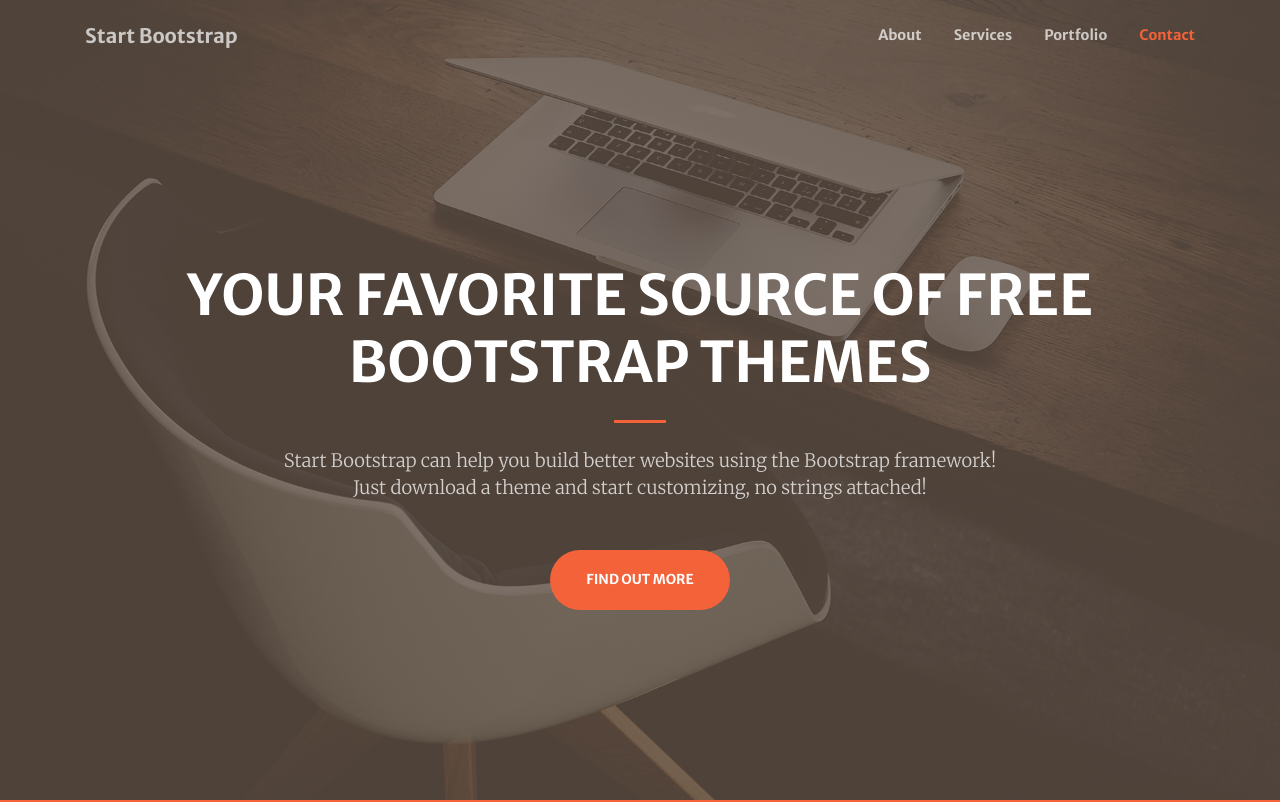
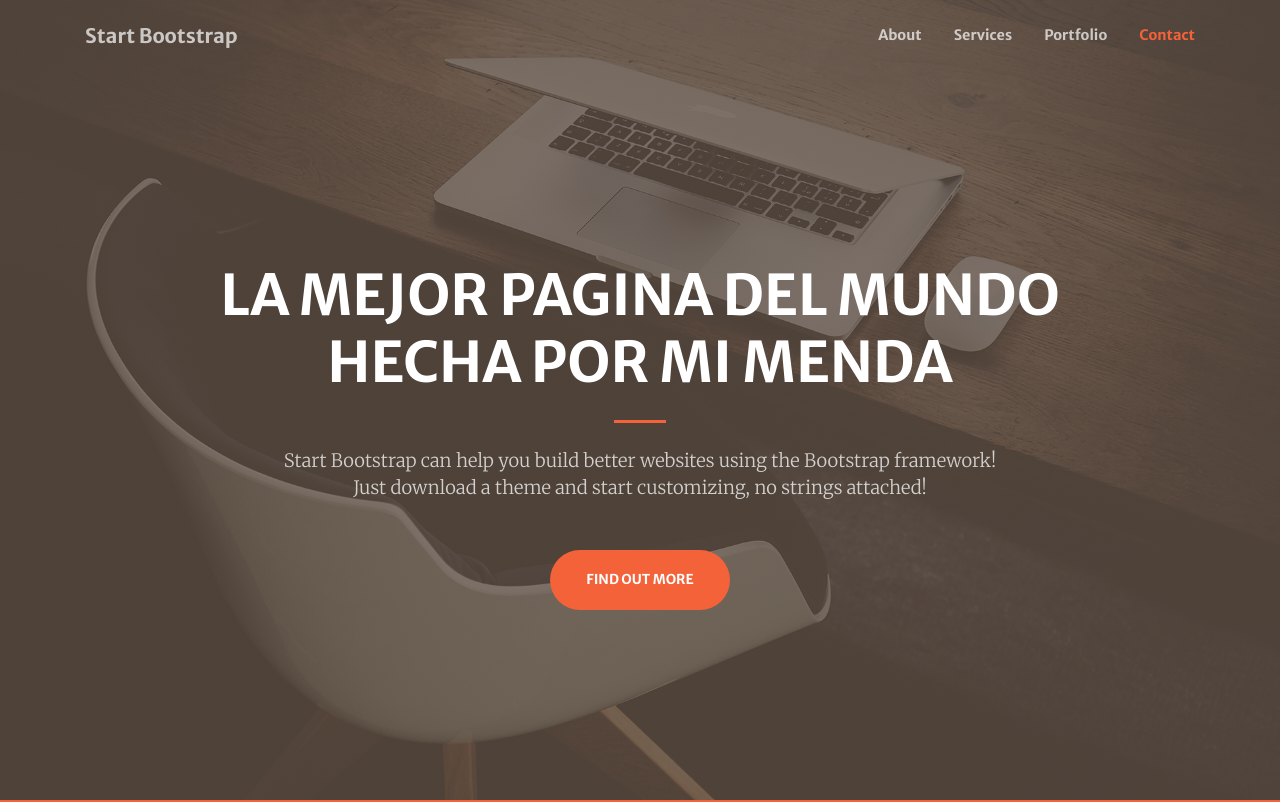
Before and after one commit to fjmorenor/webazure2, a plain HTML site: page index.html in a window 1280 px wide. Shown: the top 802 px of the page. Drawn offline with nearby package versions, Linux system fonts and the light colour scheme.

Commit message:
Cambio de titulo
Cambio de titulo

```diff
--- a/index.html
+++ b/index.html
@@ -38,7 +38,7 @@
             <div class="container h-100">
                 <div class="row h-100 align-items-center justify-content-center text-center">
                     <div class="col-lg-10 align-self-end">
-                        <h1 class="text-uppercase text-white font-weight-bold">Your Favorite Source of Free Bootstrap Themes</h1>
+                        <h1 class="text-uppercase text-white font-weight-bold">La mejor pagina del mundo hecha por mi menda</h1>
                         <hr class="divider my-4" />
                     </div>
                     <div class="col-lg-8 align-self-baseline">
```
